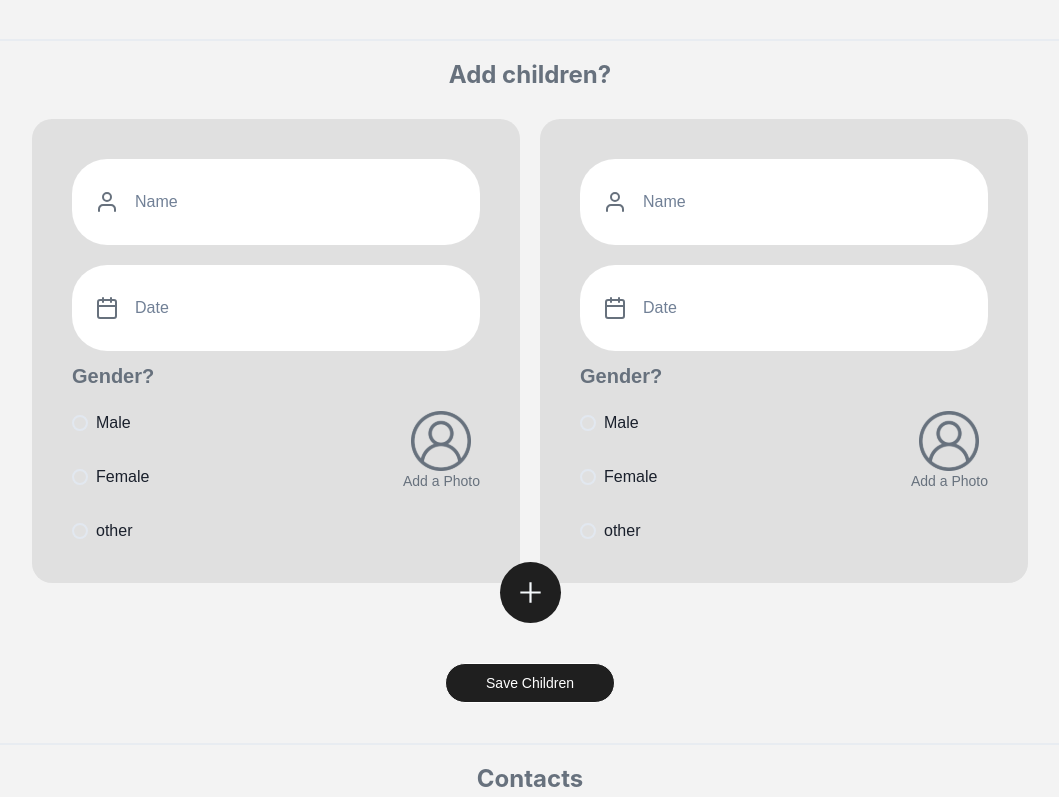
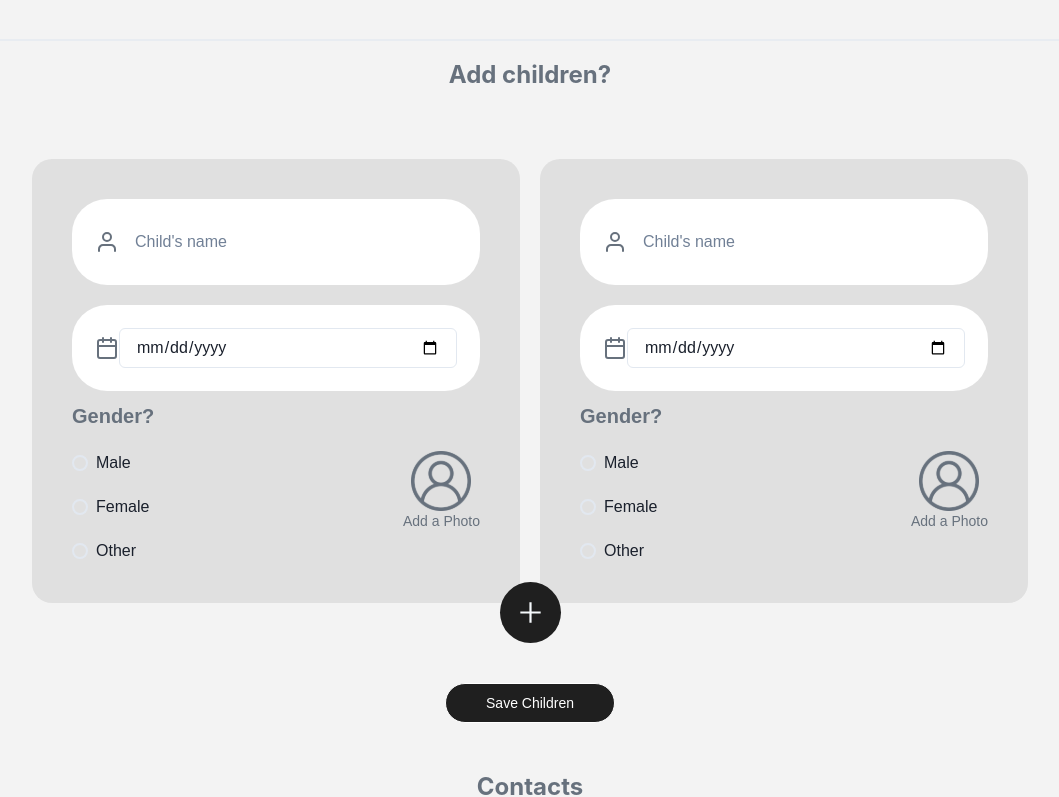
Before and after one commit to Ahtisham8952/Flok-UI, a Next.js app: page /parentlogin in a window 1280 px wide. Shown: the part 448-1245 px from the top of the page, without its empty margins (110-1169 px from the left). Built offline with nearby package versions, Linux system fonts and the light colour scheme.

Commit message:
parentlogin Api check

```diff
--- /dev/null
+++ b/src/components/core/Login/CategoryInterest.jsx
@@ -0,0 +1,116 @@
+import { Box, Button, Divider, Flex, Text } from '@chakra-ui/react'
+import React from 'react'
+
+const CategoryInterest = () => {
+  return (
+    <Box>
+        <Flex
+					alignItems={{ base: "flex-start", lg: "center" }}
+					gap="30px"
+					pt="90px"
+					flexDirection={{ base: "column", lg: "row" }}
+				>
+					<Flex>
+						<Text
+                        cursor={"pointer"}
+							fontSize={{ base: "20px", md: "24px" }}
+							fontWeight="700"
+							lineHeight="34px"
+						>
+							Select Interested categories
+						</Text>
+					</Flex>
+					<Flex gap="40px" flexWrap={{ base: "wrap", md: "nowrap" }}>
+						<Text
+                        cursor={"pointer"}
+							fontSize="18px"
+							fontWeight="700"
+							color="#B3B8BE"
+							lineHeight="26px"
+						>
+							Dance
+						</Text>
+						<Text
+                        cursor={"pointer"}
+							fontSize="18px"
+							fontWeight="700"
+							color="#B3B8BE"
+							lineHeight="26px"
+						>
+							Music
+						</Text>
+						<Text
+                        cursor={"pointer"}
+							fontSize="18px"
+							fontWeight="700"
+							color="#B3B8BE"
+							lineHeight="26px"
+						>
+							Language
+						</Text>
+						<Text
+                        cursor={"pointer"}
+							fontSize="18px"
+							fontWeight="700"
+							color="#B3B8BE"
+							lineHeight="26px"
+						>
+							Chess
+						</Text>
+						<Text
+                        cursor={"pointer"}
+							fontSize="18px"
+							fontWeight="700"
+							color="#B3B8BE"
+							lineHeight="26px"
+						>
+							Reading
+						</Text>
+						<Text
+                        cursor={"pointer"}
+							fontSize="18px"
+							fontWeight="700"
+							color="#B3B8BE"
+							lineHeight="26px"
+						>
+							Advanture
+						</Text>
+					</Flex>
+				</Flex>
+				<Box
+					pt="35px"
+					textAlign={{
+						base: "center",
+						md: "center",
+						lg: "start",
+						xl: "start",
+						"2xl": "start",
+					}}
+				>
+					<Button
+						type="submit"
+						bg="#1F1F1F"
+						colorScheme={"#1F1F1F"}
+						color="#FFFFFF"
+						fontSize="14px"
+						fontWeight="400"
+						lineHeight={"150%"}
+						p="8px 40px"
+						borderRadius={"50px"}
+						border="1px solid white"
+					>
+						Save interests
+					</Button>
+				</Box>
+                <Divider
+					mt="40px"
+					orientation="horizontal"
+					borderWidth="1px"
+					color="#DAD9D9"
+				/>
+
+    </Box>
+  )
+}
+
+export default CategoryInterest
--- a/src/components/core/Login/ChildrenInfoCard.jsx
+++ b/src/components/core/Login/ChildrenInfoCard.jsx
@@ -30,11 +30,20 @@ export const ChildrenInfoCard = () => {
       <FormControl>
         <InputGroup bgColor="white" p={{base:'10px',lg:'23px'}} borderRadius="35">
           <Image alt="img" src="user.svg"/>
-          <Input _focusVisible={{border:'none'}} type="Text" placeholder="Name" border="none" />
+          <Input
+          placeholder="Child's name"
+          value={child.name || ''}
+          onChange={(event) => handleNameChange(index, event)}
+           _focusVisible={{border:'none'}} type="Text"  border="none" />
         </InputGroup>
         <InputGroup mt="20px" bgColor="white" p={{base:'10px',lg:'23px'}} borderRadius="35">
           <Image alt="img" src="calendar.svg" />
-          <Input _focusVisible={{border:'none'}} type="Text" placeholder="Date" border="none" />
+          <Input
+type="date"
+placeholder="Child's birthdate"
+value={child.birthdate || ''}
+onChange={(event) => handleBirthdateChange(index, event)}
+          _focusVisible={{border:'none'}}   border="none" />
         </InputGroup>
       </FormControl>
       <Box>
@@ -53,17 +62,11 @@ export const ChildrenInfoCard = () => {
           <Box>
             <Stack>
 
-              <RadioGroup name="form-name" display={"flex"} flexDirection={{base:'row',md:'column'}} gap="30px" >
-      <Radio _checked={{border:"4px solid black"}} value="1" defaultChecked>
-      Male
-        </Radio>
-        <Radio _checked={{border:"4px solid black"}} w="max-content" value="2">
-          Female
-        </Radio>
-        <Radio _checked={{border:"4px solid black"}} w="max-content" value="3">
-          other
-        </Radio>
-</RadioGroup>
+            <RadioGroup onChange={(value) => handleGenderChange(index, value)}>
+            <Radio value="male">Male</Radio>
+            <Radio value="female">Female</Radio>
+            <Radio value="other">Other</Radio>
+          </RadioGroup>
 
             </Stack>
           </Box>
--- a/src/components/core/Login/LoginStepTwo.jsx
+++ b/src/components/core/Login/LoginStepTwo.jsx
@@ -8,14 +8,87 @@ import {
 	Text,
 	Wrap,
 	Link,
+	Input,
+	RadioGroup,
+	Radio,
+	FormControl,
+	InputGroup,
+	Stack,
+	Grid,
+	VStack,
   } from "@chakra-ui/react";
-import React from "react";
+  import React, { useState } from "react";
 
   import { ChildrenInfoCard } from "./ChildrenInfoCard";
   import { Cardcontact } from "../Login/Cardcontact";
   import LayoutWrapper from "../LayoutWrapper/LayoutWrapper";
+  import CategoryInterest from "./CategoryInterest";
+  import { gql, useMutation } from "@apollo/client";
+
+  const CREATE_UPDATE_CHILD_MUTATION = gql`
+  mutation CreateUpdateChild($name: String!, $dateOfBirth: Date!, $gender: String!) {
+    createUpdateChild(
+      createUpdateChildInput: { name: $name, dateOfBirth: $dateOfBirth, gender: $gender }
+    ) {
+      id
+      createdAt
+      updatedAt
+      name
+      dateOfBirth
+      gender
+      userId
+      profileImageURL
+      profileImageKey
+    }
+  }
+`;
 
   const LoginStepTwo = () => {
+	const [children, setChildren] = useState([
+		{ name: "", dateOfBirth: "", gender: "" },
+		{ name: "", dateOfBirth: "", gender: "" },
+	  ]);
+	  const [createUpdateChild] = useMutation(CREATE_UPDATE_CHILD_MUTATION);
+
+	  const addChild = () => {
+    if (children.length < 6) {
+      setChildren([...children, { name: "", dateOfBirth: "", gender: "" }, { name: "", dateOfBirth: "", gender: "" }]);
+    }
+  };
+
+	const handleNameChange = (index, event) => {
+	  const updatedChildren = [...children];
+	  updatedChildren[index].name = event.target.value;
+	  setChildren(updatedChildren);
+	};
+
+	const handleBirthdateChange = (index, event) => {
+	  const updatedChildren = [...children];
+	  updatedChildren[index].dateOfBirth = event.target.value;
+	  setChildren(updatedChildren);
+	};
+
+	const handleGenderChange = (index, value) => {
+	  const updatedChildren = [...children];
+	  updatedChildren[index].gender = value;
+	  setChildren(updatedChildren);
+	};
+
+	const saveChildren = async () => {
+	  for (const child of children) {
+		const { id, createdAt, updatedAt } = await createUpdateChild({
+		  variables: {
+			name: child.name,
+			dateOfBirth: child.dateOfBirth,
+			gender: child.gender,
+		  },
+		});
+
+		// Perform any necessary actions with the response data
+		console.log(id, createdAt, updatedAt);
+	  }
+	};
+
 	return (
 	  <LayoutWrapper>
 		<Box p="30px">
@@ -39,106 +112,11 @@ const LoginStepTwo = () => {
 			  pr="30px"
 			  textAlign="center"
 			>
-						Would you like to customise your experience?
+			  Would you like to customize your experience?
 			</Text>
 		  </Box>
-				<Flex
-					alignItems={{ base: "flex-start", lg: "center" }}
-					gap="30px"
-					pt="90px"
-					flexDirection={{ base: "column", lg: "row" }}
-				>
-					<Flex>
-						<Text
-							fontSize={{ base: "20px", md: "24px" }}
-							fontWeight="700"
-							lineHeight="34px"
-						>
-							Select Interested categories
-						</Text>
-					</Flex>
-					<Flex gap="40px" flexWrap={{ base: "wrap", md: "nowrap" }}>
-						<Text
-							fontSize="18px"
-							fontWeight="700"
-							color="#B3B8BE"
-							lineHeight="26px"
-						>
-							Dance
-						</Text>
-						<Text
-							fontSize="18px"
-							fontWeight="700"
-							color="#B3B8BE"
-							lineHeight="26px"
-						>
-							Music
-						</Text>
-						<Text
-							fontSize="18px"
-							fontWeight="700"
-							color="#B3B8BE"
-							lineHeight="26px"
-						>
-							Language
-						</Text>
-						<Text
-							fontSize="18px"
-							fontWeight="700"
-							color="#B3B8BE"
-							lineHeight="26px"
-						>
-							Chess
-						</Text>
-						<Text
-							fontSize="18px"
-							fontWeight="700"
-							color="#B3B8BE"
-							lineHeight="26px"
-						>
-							Reading
-						</Text>
-						<Text
-							fontSize="18px"
-							fontWeight="700"
-							color="#B3B8BE"
-							lineHeight="26px"
-						>
-							Advanture
-						</Text>
-					</Flex>
-				</Flex>
-				<Box
-					pt="35px"
-					textAlign={{
-						base: "center",
-						md: "center",
-						lg: "start",
-						xl: "start",
-						"2xl": "start",
-					}}
-				>
-					<Button
-						type="submit"
-						bg="#1F1F1F"
-						colorScheme={"#1F1F1F"}
-						color="#FFFFFF"
-						fontSize="14px"
-						fontWeight="400"
-						lineHeight={"150%"}
-						p="8px 40px"
-						borderRadius={"50px"}
-						border="1px solid white"
-					>
-						Save interests
-					</Button>
-				</Box>
-				<Divider
-					mt="40px"
-					orientation="horizontal"
-					borderWidth="1px"
-					color="#DAD9D9"
-				/>
+		  <CategoryInterest />
+
 		  <Heading
 			as="h2"
 			fontSize={{ base: "20px", md: "20px", lg: "24px" }}
@@ -151,16 +129,98 @@ const LoginStepTwo = () => {
 		  >
 			Add children?
 		  </Heading>
+
 		  <Box
 			display="flex"
 			flexDirection={{ base: "column", md: "column", lg: "row" }}
 			gap={{ base: "3", md: "3", lg: "5" }}
 			justifyContent="center"
+			flexWrap={"wrap"}
+			pt="10"
 		  >
-					<ChildrenInfoCard />
-					<ChildrenInfoCard />
+			{children.map((child, index) => (
+			  <Box
+				key={index}
+				bgColor="#E0E0E0"
+				px={{ base: "15px", md: "20px", lg: "30px", xl: "40px" }}
+				py={{ base: "30px", md: "30px", lg: "30px", xl: "40px" }}
+				width={{ base: "100%", md: "100%", lg: "40%" }}
+				borderRadius="20px"
+			  >
+				<FormControl>
+				  <InputGroup bgColor="white" p={{ base: "10px", lg: "23px" }} borderRadius="35">
+					<Image alt="img" src="user.svg" />
+					<Input
+					  placeholder="Child's name"
+					  value={child.name || ""}
+					  onChange={(event) => handleNameChange(index, event)}
+					  _focusVisible={{ border: "none" }}
+					  type="text"
+					  border="none"
+					/>
+				  </InputGroup>
+				  <InputGroup
+					mt="20px"
+					bgColor="white"
+					p={{ base: "10px", lg: "23px" }}
+					borderRadius="35"
+				  >
+					<Image alt="img" src="calendar.svg" />
+					<Input
+					  _focusVisible={{ border: "none" }}
+					  type="date"
+					  placeholder="Child's birthdate"
+					  value={child.dateOfBirth}
+					  onChange={(event) => handleBirthdateChange(index, event)}
+					/>
+				  </InputGroup>
+				</FormControl>
+				<Box>
+				  <Text
+					fontWeight="700"
+					fontSize="20px"
+					fontStyle="bold"
+					textColor="#67717D"
+					pt="10px"
+					mb="20px"
+				  >
+					Gender?
+				  </Text>
+
+				  <Flex justifyContent={"space-between"} flexDirection={{ base: "column", md: "row" }} gap="20px">
+					<Box>
+					  <RadioGroup onChange={(value) => handleGenderChange(index, value)} flexDirection={"column"}>
+						<Stack spacing={"20px"}>
+						  <Radio value="MALE">Male</Radio>
+						  <Radio value="FEMALE">Female</Radio>
+						  <Radio value="OTHER">Other</Radio>
+						</Stack>
+					  </RadioGroup>
 					</Box>
+
+					<Box>
+					  <Image
+						h={{ base: "30px", md: "40px", lg: "60px" }}
+						w={{ base: "30px", md: "40px", lg: "60px" }}
+						mx="auto"
+						src="uploadpic.svg"
+						alt="uploadpic"
+						alignItem="center"
+					  />
+					  <Text textAlign={"center"} color="#67717D" fontSize="14px" fontWeight="300px">
+						Add a Photo
+					  </Text>
+					</Box>
+				  </Flex>
+				</Box>
+			  </Box>
+			))}
+		  </Box>
+
+		  {children.length < 6 && (
 			<Box
+			  onClick={addChild}
+			  cursor={"pointer"}
 			  bg="#1F1F1F"
 			  display="flex"
 			  justifyContent="center"
@@ -175,8 +235,11 @@ const LoginStepTwo = () => {
 			>
 			  <Image src="plus.svg" alt="plus.svg" />
 			</Box>
+		  )}
+
 		  <Box textAlign="center" pt="10">
 					<Button
+						onClick={saveChildren}
 						type="submit"
 						bg="#1F1F1F"
 						colorScheme={"#1F1F1F"}
@@ -190,13 +253,9 @@ const LoginStepTwo = () => {
 					>
 						Save Children
 					</Button>
-					<Divider
-						mt="40px"
-						orientation="horizontal"
-						borderWidth="1px"
-						color="#DAD9D9"
-					/>
 				</Box>
+		</Box>
+
 		<Heading
 		  as="h2"
 		  fontSize={{ base: "20px", md: "20px", lg: "24px" }}
@@ -252,8 +311,7 @@ const LoginStepTwo = () => {
 			Save Children
 		  </Button>
 		</Box>
-			</Box>
 	  </LayoutWrapper>
 	);
   };
-export default LoginStepTwo;
+  export default LoginStepTwo
```
Lines whose indentation alone changed are shown as unchanged.
